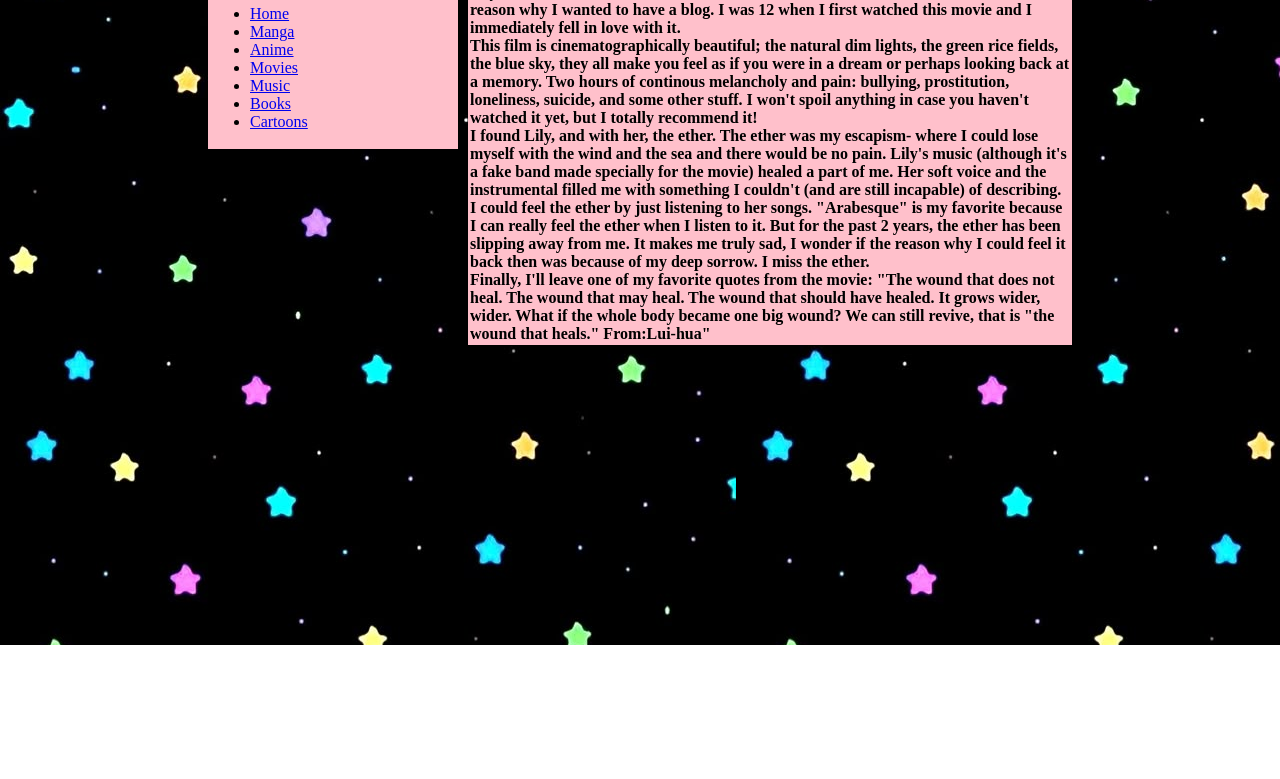
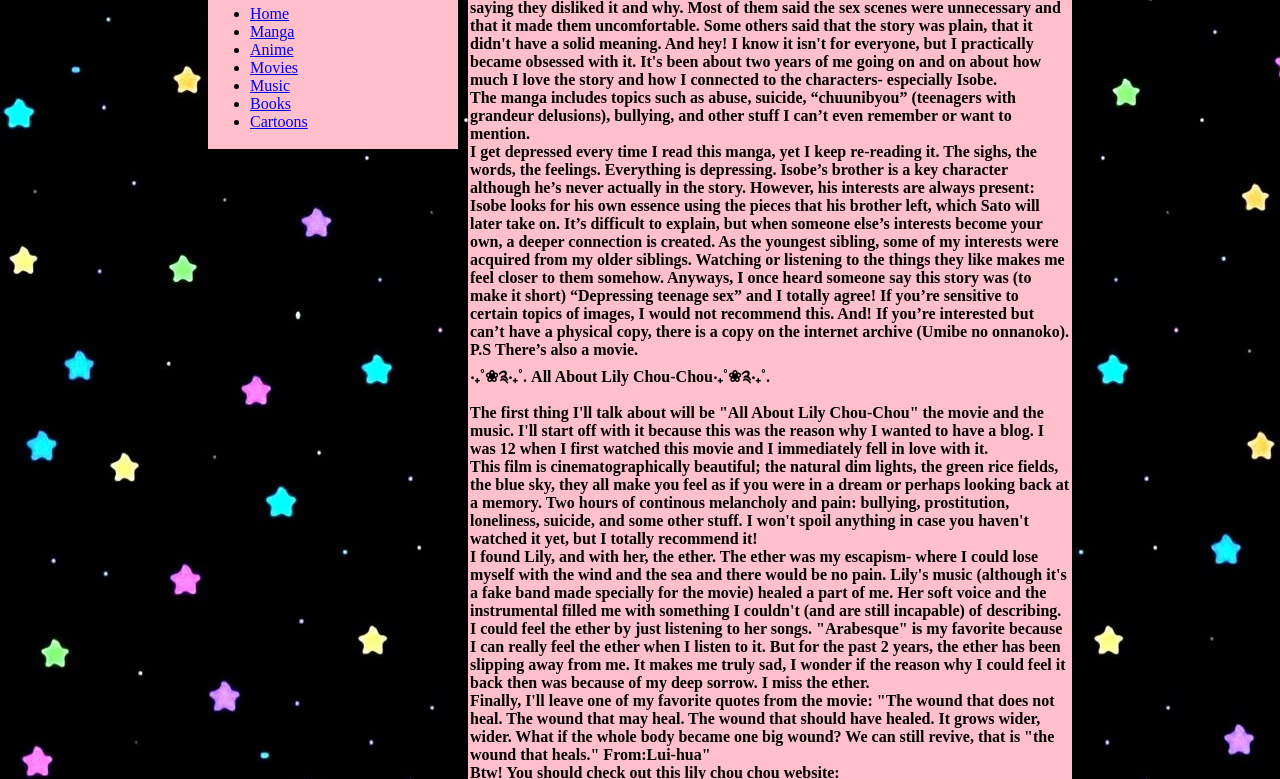
Before and after one commit to irinilo-code/webirinilo, a plain HTML site: page index.html in a window 1280 px wide. Shown: the part 254-1033 px from the top of the page. Before the commit the page ends 899 px from the top, so only its background shows below. Drawn offline with Linux system fonts and the light colour scheme.

Commit message:
Revise index.html with new content and structure
Updated the content and structure of the index.html file, including new sections about 'A girl on the shore' and 'All About Lily Chou Chou'.

```diff
--- a/index.html
+++ b/index.html
@@ -41,24 +41,26 @@
             </ul>
         </nav>
         <main style="color:black"><b>
-           ‧₊˚❀༉‧₊˚. All About Lily Chou Chou
+            <b>
+⋆˚꩜｡⋆A girl on the shore
+⋆˚꩜｡⋆
+          <br> Two teenagers, marked by a recent trauma, having sex to escape their boredom and loneliness.  I've read many comments on reddit, youtube, and other sites of people saying they disliked it and why. Most of them said the sex scenes were unnecessary and that it made them uncomfortable. Some others said that the story was plain, that it didn't have a solid meaning. And hey! I know it isn't for everyone, but I practically became obsessed with it. It's been about two years of me going on and on about how much I love the story and how I connected to the characters- especially Isobe.
+            <br>The manga includes topics such as abuse, suicide, “chuunibyou” (teenagers with grandeur delusions), bullying, and other stuff I can’t even remember or want to mention.
+            <br> I get depressed every time I read this manga, yet I keep re-reading it. The sighs, the words, the feelings. Everything is depressing. Isobe’s brother is a key character although he’s never actually in the story. However, his interests are always present: Isobe looks for his own essence using the pieces that his brother left, which Sato will later take on. It’s difficult to explain, but when someone else’s interests become your own, a deeper connection is created. As the youngest sibling, some of my interests were acquired from my older siblings. Watching or listening to the things they like makes me feel closer to them somehow. Anyways, I once heard someone say this story was (to make it short) “Depressing teenage sex” and I totally agree! If you’re sensitive to certain topics of images, I would not recommend this. And! If you’re interested but can’t have a physical copy, there is a copy on the internet archive (Umibe no onnanoko).
+            <br>  P.S There’s also a movie.
 
-                    The first thing I'll talk about will be "All About Lily Chou Chou" the movie and the music. I'll start off with it because this was the reason why I wanted to have a blog. I was 12 when I first watched this movie and I immediately fell in love with it.
+            <br>
+            ‧₊˚❀༉‧₊˚. All About Lily Chou-Chou‧₊˚❀༉‧₊˚.
+
+                   <br> The first thing I'll talk about will be "All About Lily Chou-Chou" the movie and the music. I'll start off with it because this was the reason why I wanted to have a blog. I was 12 when I first watched this movie and I immediately fell in love with it.
                     <br>This film is cinematographically beautiful; the natural dim lights, the green rice fields, the blue sky, they all make you feel as if you were in a dream or perhaps looking back at a memory. Two hours of continous melancholy and pain: bullying, prostitution, loneliness, suicide, and some other stuff. I won't spoil anything in case you haven't watched it yet, but I totally recommend it!
                     <br>I found Lily, and with her, the ether. The ether was my escapism- where I could lose myself with the wind and the sea and there would be no pain. Lily's music (although it's a fake band made specially for the movie) healed a part of me. Her soft voice and the instrumental filled me with something I couldn't (and are still incapable) of describing. I could feel the ether by just listening to her songs. "Arabesque" is my favorite because I can really feel the ether when I listen to it. But for the past 2 years, the ether has been slipping away from me. It makes me truly sad, I wonder if the reason why I could feel it back then was because of my deep sorrow. I miss the ether.
-                <br> Finally, I'll leave one of my favorite quotes from the movie: "The wound that does not heal. The wound that may heal. The wound that should have healed. It grows wider, wider. What if the whole body became one big wound? We can still revive, that is "the wound that heals." From:Lui-hua" </b>
+                <br> Finally, I'll leave one of my favorite quotes from the movie: "The wound that does not heal. The wound that may heal. The wound that should have healed. It grows wider, wider. What if the whole body became one big wound? We can still revive, that is "the wound that heals." From:Lui-hua"
+        <br>Btw! You should check out this lily chou chou website: <a>https://lilychouchou.nekoweb.org/</a></b>
 
         </main>
 
-
-
-
-        </div>
-    </body>
-
-
-
-    </body>
+      </body>
 
 
 
```
